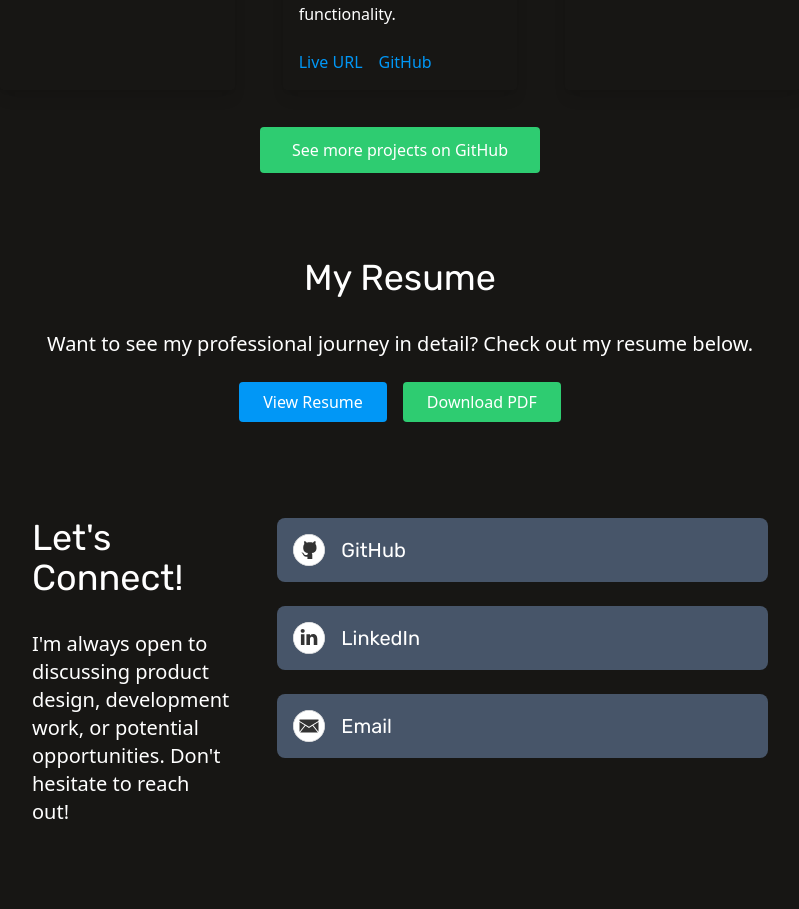
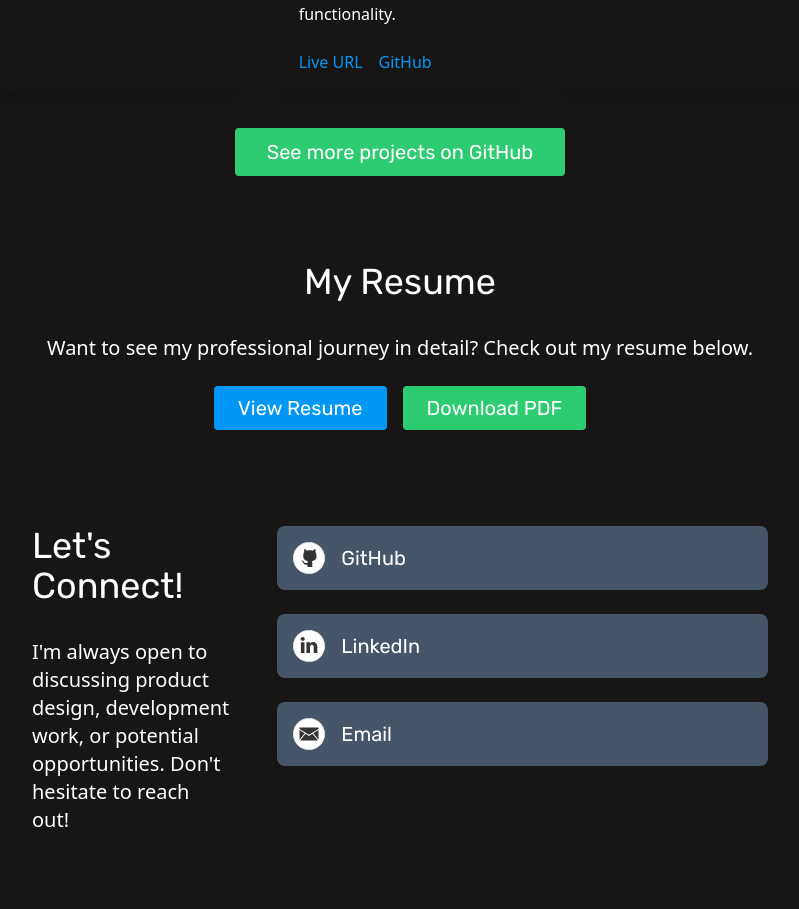
Before and after one commit to jkracz/joe-kracz-portfolio, a Next.js app: page / in a window 1280 px wide. Shown: the part 1860-2769 px from the top of the page, without its empty margins (240-1039 px from the left). Built offline with nearby package versions, Linux system fonts and the light colour scheme.

Commit message:
aligned button sizing across site

```diff
--- a/app/sections/projects.section.tsx
+++ b/app/sections/projects.section.tsx
@@ -10,12 +10,12 @@ function ProjectsSection({ projects }: ProjectSectionPropsType) {
                     <ProjectCard key={project.id} project={project} />
                 ))}
             </div>
-            <div className="mt-12 text-center">
+            <div className="mt-12 text-center text-xl font-rubik">
                 <a
                     href="https://github.com/jkracz"
                     target="_blank"
                     rel="noopener noreferrer"
-                    className="px-8 py-3 bg-growth text-white rounded hover:bg-growth-dark transition-colors duration-200"
+                    className="px-8 py-3 bg-growth rounded hover:bg-growth-dark transition-colors duration-200"
                 >
                     See more projects on GitHub
                 </a>
--- a/app/sections/resume.section.tsx
+++ b/app/sections/resume.section.tsx
@@ -1,3 +1,12 @@
+{
+    /* <a
+href="#connect"
+className="hidden lg:block px-4 py-2 mr-4 bg-growth rounded hover:bg-growth-dark transition-colors duration-200"
+>
+Let's Connect
+</a> */
+}
+
 function ResumeSection() {
     return (
         <section id="resume" className="pt-24">
@@ -7,19 +16,19 @@ function ResumeSection() {
                     Want to see my professional journey in detail? Check out my resume below.
                 </p>
 
-                <div className="flex justify-center space-x-4">
+                <div className="flex justify-center space-x-4 text-xl font-rubik">
                     <a
                         href="/resume.pdf"
                         target="_blank"
                         rel="noopener noreferrer"
-                        className="bg-ocean text-white px-6 py-2 rounded hover:bg-ocean-dark"
+                        className="bg-ocean px-6 py-2 rounded hover:bg-ocean-dark transition-colors duration-200"
                     >
                         View Resume
                     </a>
                     <a
                         href="/resume.pdf"
                         download
-                        className="bg-growth text-white px-6 py-2 rounded hover:bg-growth-dark"
+                        className="bg-growth px-6 py-2 rounded hover:bg-growth-dark transition-colors duration-200"
                     >
                         Download PDF
                     </a>
```
